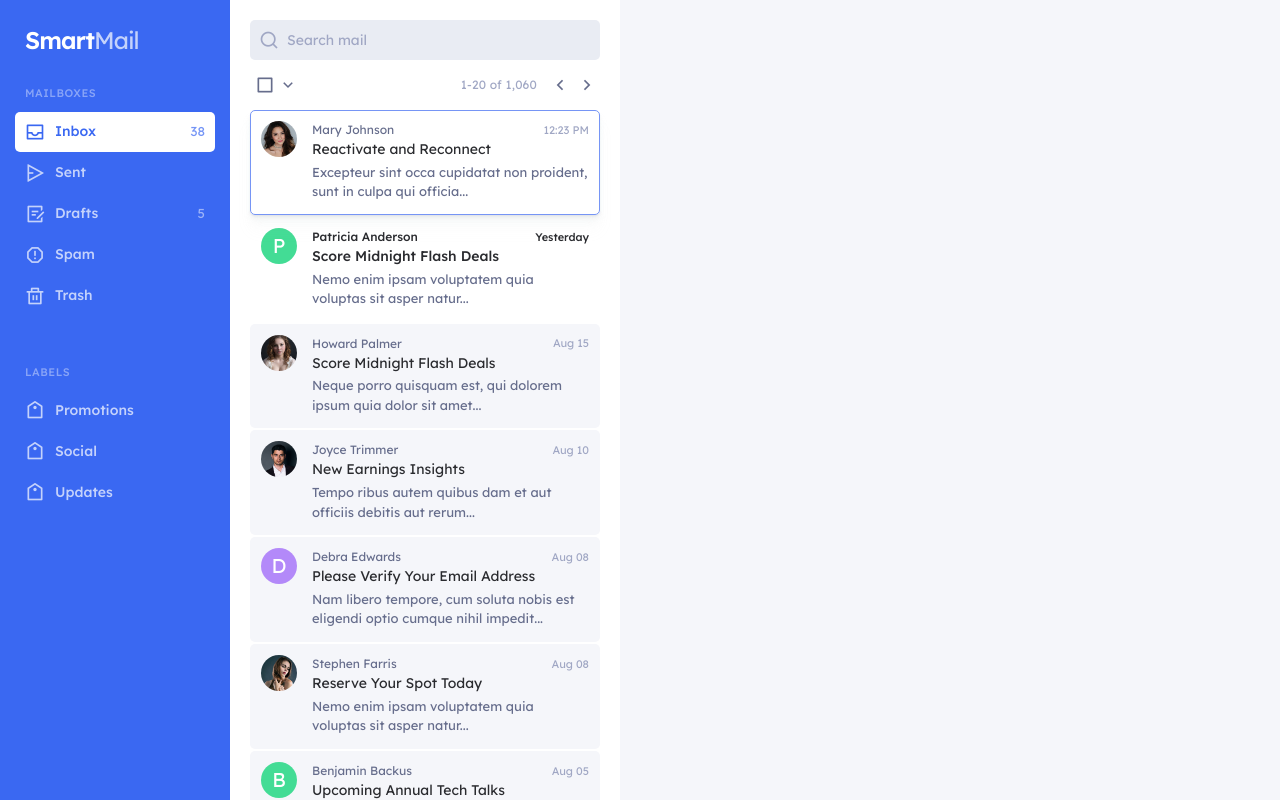
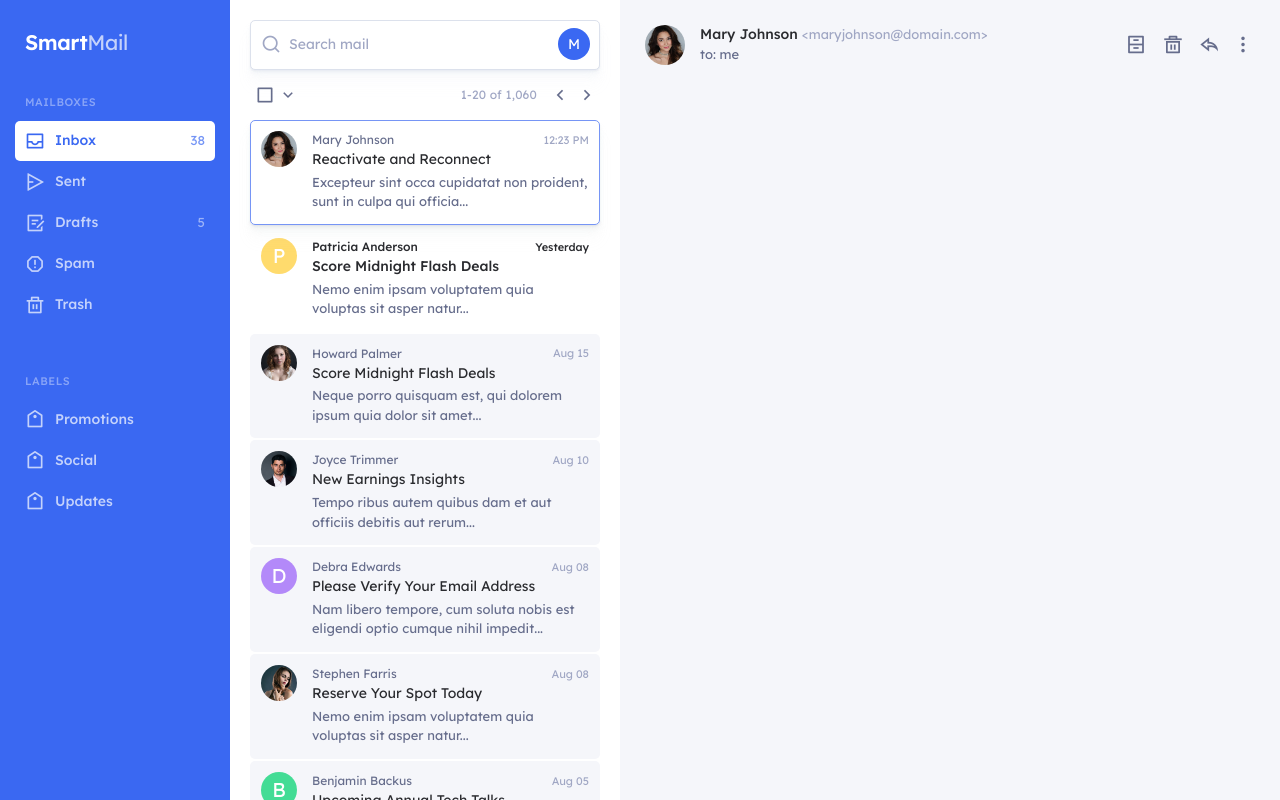
Before and after one commit to themepixels/smartmail, a website: page index.html in a window 1280 px wide. Drawn offline with nearby package versions, Linux system fonts and the light colour scheme.

Commit message:
added mail content

```diff
--- a/index.html
+++ b/index.html
@@ -54,6 +54,7 @@
           <i class="ri-search-line"></i>
           <input type="search" class="form-control" placeholder="Search mail">
         </div><!-- mailbox-search -->
+        <a href="#" class="mail-avatar"><span>m</span></a>
       </div><!-- mailbox-header -->
 
       <div class="mailbox-option">
@@ -83,7 +84,7 @@
           </div><!-- mail-item-body -->
         </li>
         <li class="mail-item unread">
-          <div class="mail-avatar"><span class="green">p</span></div>
+          <div class="mail-avatar"><span class="yellow">p</span></div>
           <div class="mail-item-body">
             <div class="d-flex align-items-center justify-content-between">
               <span class="mail-sender">Patricia Anderson</span>
@@ -175,7 +176,19 @@
     </div><!-- mailbox -->
 
     <div class="mailcontent">
-      &nbsp;
+      <div class="mailcontent-header">
+        <div class="mail-avatar"><img src="../assets/img/img1.jpg" alt=""></div>
+        <div class="mailcontent-sender">
+          <h6>Mary Johnson <span>&lt;maryjohnson@domain.com&gt;</span></h6>
+          <p>to: me</p>
+        </div><!-- mail-sender -->
+        <nav class="nav">
+          <a href="" class="nav-link"><i class="ri-archive-drawer-line"></i></a>
+          <a href="" class="nav-link"><i class="ri-delete-bin-5-line"></i></a>
+          <a href="" class="nav-link"><i class="ri-reply-line"></i></a>
+          <a href="" class="nav-link"><i class="ri-more-2-fill"></i></a>
+        </nav>
+      </div><!-- mailcontent-header -->
     </div><!-- mailcontent -->
 
     <script src="lib/jquery/jquery.min.js"></script>
--- a/scss/panels/_mailbox.scss
+++ b/scss/panels/_mailbox.scss
@@ -12,22 +12,46 @@
   display: flex;
   align-items: center;
   padding: 20px 20px 10px;
+  position: relative;
+
+  .mail-avatar {
+    width: 32px;
+    height: 32px;
+    position: absolute;
+    top: 28px;
+    right: 30px;
+    z-index: 10;
+    display: block;
+    text-decoration: none;
+
+    span {
+      background-color: $color-primary;
+      font-size: 14px;
+    }
+  }
 }
 
 .mailbox-search {
+  position: relative;
   width: 100%;
-  height: 40px;
+  height: 50px;
   padding: 0 10px;
   display: flex;
   align-items: center;
-  background-color: darken($color-bg-02, 2%);
+  background-color: #fff;
+  border: 1px solid $color-bg-03;
   border-radius: 5px;
+  box-shadow: 0 1px 1px rgba($color-bg-03, 0.25),
+              0 2px 2px rgba($color-bg-03, 0.20),
+              0 4px 4px rgba($color-bg-03, 0.15),
+              0 8px 8px rgba($color-bg-03, 0.10),
+              0 16px 16px rgba($color-bg-03, 0.05);
 
   i {
     font-size: 20px;
     line-height: 1;
     color: $color-tx-03;
-    text-indent: -1px;
+    margin-top: -2px;
   }
 
   .form-control {
@@ -36,6 +60,7 @@
     border-width: 0;
     font-size: 14px;
     padding-left: 8px;
+    padding-top: 5px;
 
     &:focus {
       box-shadow: none;
@@ -49,7 +74,12 @@
 
   &.onfocus {
     background-color: #fff;
-    box-shadow: 0 0 0 1.5px $color-secondary;
+    border-color: $color-secondary;
+    box-shadow: 0 1px 1px rgba($color-bg-03, 0.25),
+                0 2px 2px rgba($color-bg-03, 0.20),
+                0 4px 4px rgba($color-bg-03, 0.15),
+                0 8px 8px rgba($color-bg-03, 0.10),
+                0 16px 16px rgba($color-bg-03, 0.05);
   }
 }
 
@@ -235,6 +265,8 @@
 
     &.blue { background-color: lighten($blue, 25%); }
     &.green { background-color: lighten($green, 25%); }
+    &.yellow { background-color: lighten($yellow, 20%); }
+    &.red { background-color: lighten($red, 25%); }
     &.indigo { background-color: lighten($indigo, 25%); }
   }
 }
--- a/scss/panels/_mailcontent.scss
+++ b/scss/panels/_mailcontent.scss
@@ -7,3 +7,63 @@
   height: 100vh;
   background-color: $color-bg-01;
 }
+
+.mailcontent-header {
+  height: 80px;
+  padding: 20px 25px 10px;
+  display: flex;
+  align-items: center;
+
+  .mail-avatar {
+    width: 40px;
+    height: 40px;
+  }
+
+  .nav {
+    margin-left: auto;
+    position: relative;
+  }
+
+  .nav-link {
+    padding: 0;
+    width: 32px;
+    height: 32px;
+    display: flex;
+    align-items: center;
+    justify-content: center;
+    border-radius: 5px;
+    color: $color-tx-02;
+
+    i { font-size: 21px; }
+
+    + .nav-link { margin-left: 5px; }
+
+    &:hover,
+    &:focus {
+      background-color: rgba($color-bg-03, .6);
+    }
+
+    &:last-child { width: 24px; }
+  }
+}
+
+.mailcontent-sender {
+  padding-left: 15px;
+
+  h6 {
+    font-size: 14px;
+    color: $color-tx-01;
+    margin-bottom: 2px;
+
+    span {
+      color: $color-tx-03;
+      font-weight: 400;
+      font-size: 13px;
+    }
+  }
+
+  p {
+    margin-bottom: 0;
+    font-size: 13px;
+  }
+}
--- a/scss/panels/_sidebar.scss
+++ b/scss/panels/_sidebar.scss
@@ -12,15 +12,15 @@
   height: 80px;
   display: flex;
   align-items: center;
-  padding: 0 25px;
+  padding: 5px 25px 0;
 }
 
 .sidebar-logo {
-  font-size: 24px;
+  font-size: 21px;
   font-weight: 400;
   color: rgba(#fff, .7);
   text-decoration: none;
-  letter-spacing: -1px;
+  letter-spacing: -.5px;
 
   &:hover,
   &:focus {
@@ -34,7 +34,7 @@
 }
 
 .sidebar-body {
-  padding: 5px 25px 25px;
+  padding: 14px 25px 25px;
   position: relative;
 
   .nav-link {
```
Also changed, not shown: assets/css/style.css, assets/css/style.min.css.
